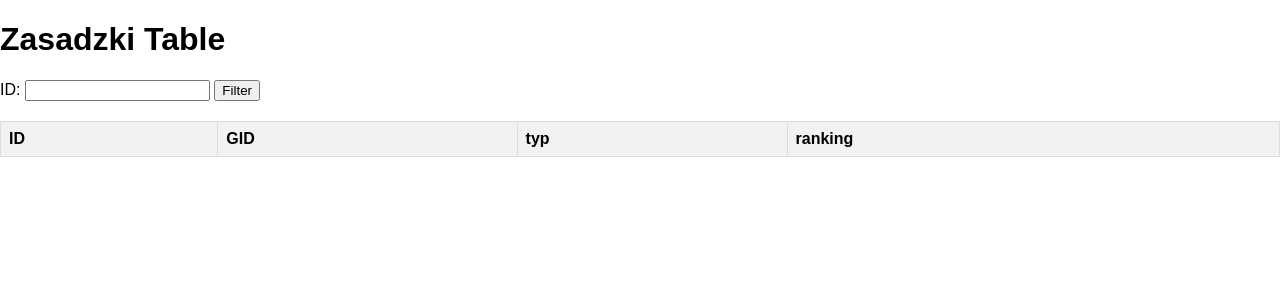
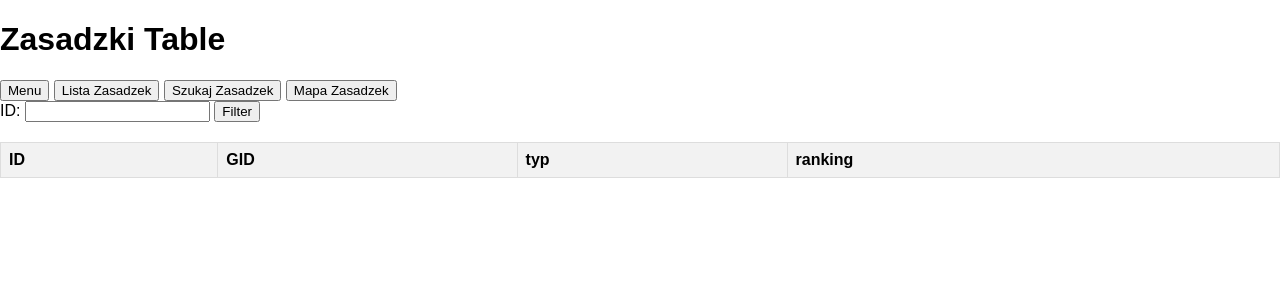
Before and after one commit to markos787/test_api, a Django app: page /zasadzki/t in a window 1280 px wide. Shown: the top 300 px of the page. Run offline with Django 5.2, Linux system fonts and the light colour scheme; data that the repository does not hold is empty.

Commit message:
wip: api buttons

```diff
--- a/testo/api/templates/map.html
+++ b/testo/api/templates/map.html
@@ -14,6 +14,12 @@
 </head>
 <body>
     <h1>Map with Locations</h1>
+    <div>
+        <a href="{% url 'main-view' %}"><button>Menu</button></a>
+        <a href="{% url 'zasadzki-list' %}"><button>Lista Zasadzek</button></a>
+        <a href="{% url 'zasadzki-list-create' %}"><button>Szukaj Zasadzek</button></a>
+        <a href="{% url 'zasadzki-table' %}"><button>Tabela Zasadzek</button></a>
+    </div>
     <div id="map"></div>
     <script src="https://unpkg.com/leaflet/dist/leaflet.js"></script>
     <script>
--- a/testo/api/templates/table.html
+++ b/testo/api/templates/table.html
@@ -73,6 +73,12 @@
 </head>
 <body>
     <h1>Zasadzki Table</h1>
+    <div>
+        <a href="{% url 'main-view' %}"><button>Menu</button></a>
+        <a href="{% url 'zasadzki-list' %}"><button>Lista Zasadzek</button></a>
+        <a href="{% url 'zasadzki-list-create' %}"><button>Szukaj Zasadzek</button></a>
+        <a href="{% url 'zasadzki-map' %}"><button>Mapa Zasadzek</button></a>
+    </div>
     <form id="filter-form">
         <label for="name">ID:</label>
         <input type="text" id="id" name="id">
--- a/testo/api/urls.py
+++ b/testo/api/urls.py
@@ -2,12 +2,10 @@ from django.urls import path, include
 from rest_framework.routers import DefaultRouter
 from . import views
 
-
-
 urlpatterns=[
+    path('', views.main_view, name='main-view'),
     path('zasadzki/', views.zasadzkiView.as_view(), name='zasadzki-list'),
     path('zasadzki/s', views.zasadzkiSearchView.as_view(), name='zasadzki-list-create'),
     path('zasadzki/t', views.zasadzki_table, name='zasadzki-table'),
     path('zasadzki/m', views.LocationView.as_view(), name='zasadzki-map'),
-    path('zasadzki/<int:pk>/', views.zasadzkiRetrieveUpdateDestroy.as_view(), name='zasadzki-detail'),
 ]
--- a/testo/api/views.py
+++ b/testo/api/views.py
@@ -8,20 +8,12 @@ from rest_framework.filters import SearchFilter
 from django_filters.rest_framework import DjangoFilterBackend
 from rest_framework.renderers import JSONRenderer
 from django.contrib.gis.db.models import Extent
+import django_filters
 
 # Create your views here.
 
-# class zasadzkiListCreate(generics.ListCreateAPIView):
-#     queryset=zasadzki.objects.all()
-#     serializer_class=zasadzkiSerializer
-
-#     def delete(self, request, *args, **kwargs):
-#         zasadzki.objects.all().delete()
-#         return Response(status=status.HTTP_204_NO_CONTENT)
-
-#     def select_related(self, request, *args, **kwargs):
-#         zasadzki.objects.all().select_related()
-#         return Response(status=status.HTTP_302_FOUND)
+def main_view(request):
+    return render(request, 'main_view.html')
 
 def filter_zasadzki(queryset, request):
     search_filter = SearchFilter()
@@ -34,20 +26,21 @@ def filter_zasadzki(queryset, request):
 
     return queryset
 
+class zasadzkiFilter(django_filters.FilterSet):
+    typ = django_filters.CharFilter(label='Typ')
+
+    class Meta:
+        model = zasadzki
+        fields = ['typ']
+
 class zasadzkiSearchView(generics.ListAPIView):
     queryset=zasadzki.objects.all()
     serializer_class=zasadzkiSerializer
-    filter_backends=[SearchFilter, DjangoFilterBackend]
-    search_fields=['typ']
+    filterset_class=zasadzkiFilter
 
     def get_queryset(self):
         queryset = super().get_queryset()
         return filter_zasadzki(queryset, self.request)
-
-class zasadzkiRetrieveUpdateDestroy(generics.RetrieveUpdateDestroyAPIView):
-    queryset=zasadzki.objects.all()
-    serializer_class=zasadzkiSerializer
-    lookup_field='pk'
 
 class zasadzkiView(APIView):
     def get(self, request, format=None):
```
Also changed, not shown: testo/api/templates/main_view.html (added, +15 -0 lines).
